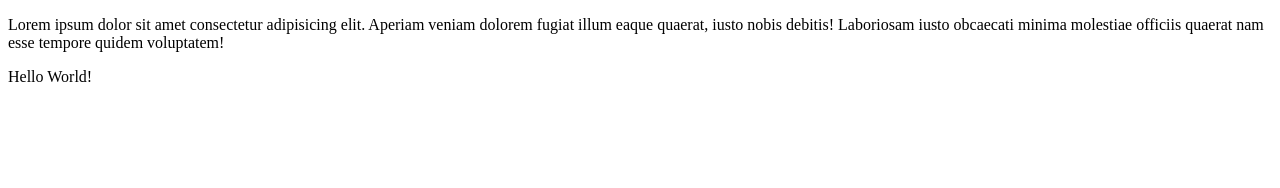
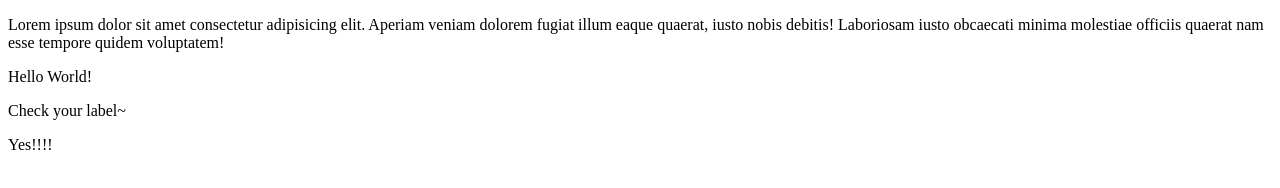
Before and after one commit to Tabaaa123/sample, a plain HTML site: page index.html in a window 1280 px wide. Drawn offline with Linux system fonts and the light colour scheme.

Commit message:
index.html

```diff
--- a/index.html
+++ b/index.html
@@ -8,5 +8,7 @@
 <body>
     <p>Lorem ipsum dolor sit amet consectetur adipisicing elit. Aperiam veniam dolorem fugiat illum eaque quaerat, iusto nobis debitis! Laboriosam iusto obcaecati minima molestiae officiis quaerat nam esse tempore quidem voluptatem!</p>
     <p>Hello World!</p>
+    <p>Check your label~</p>
+    <p>Yes!!!!</p>
 </body>
 </html>
```
